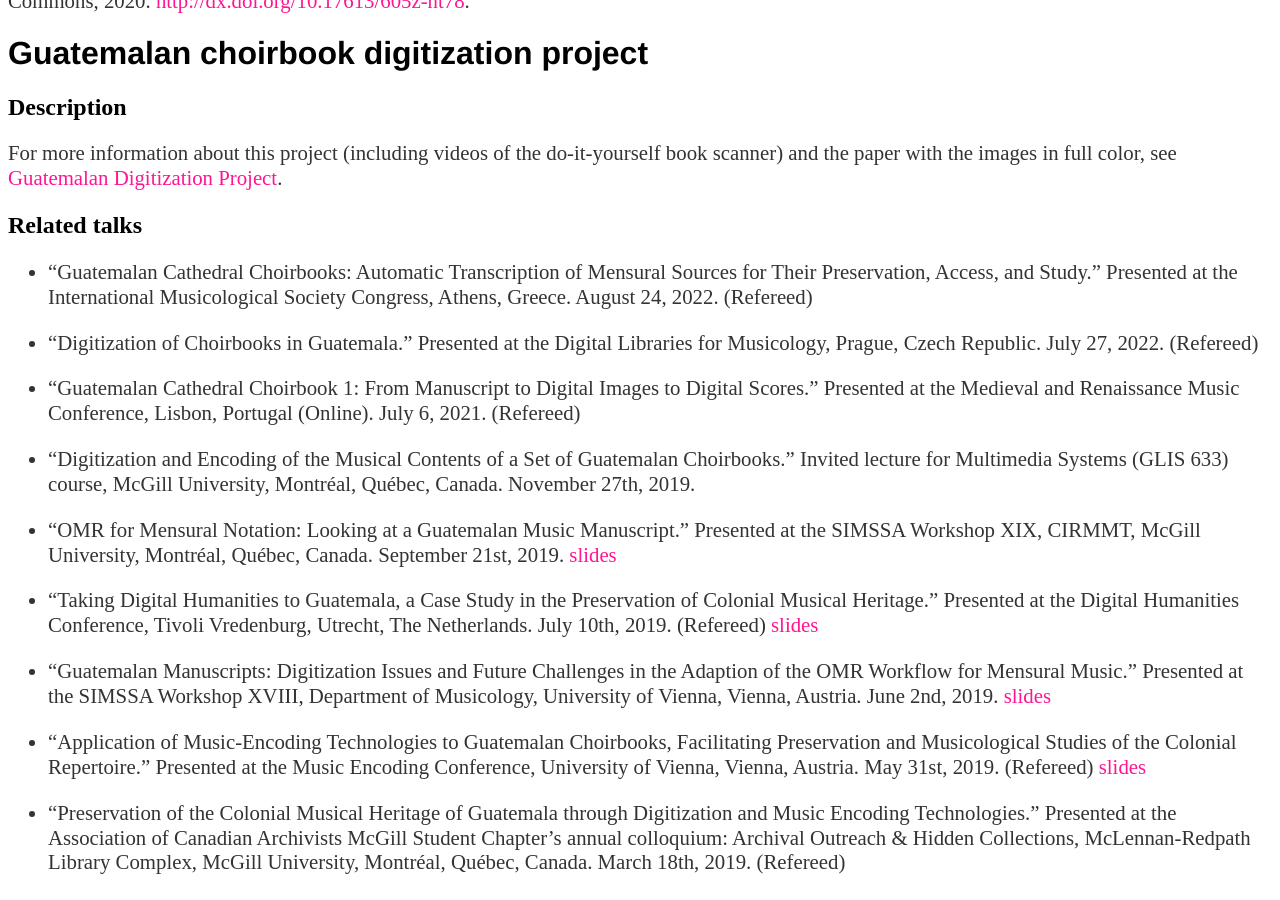
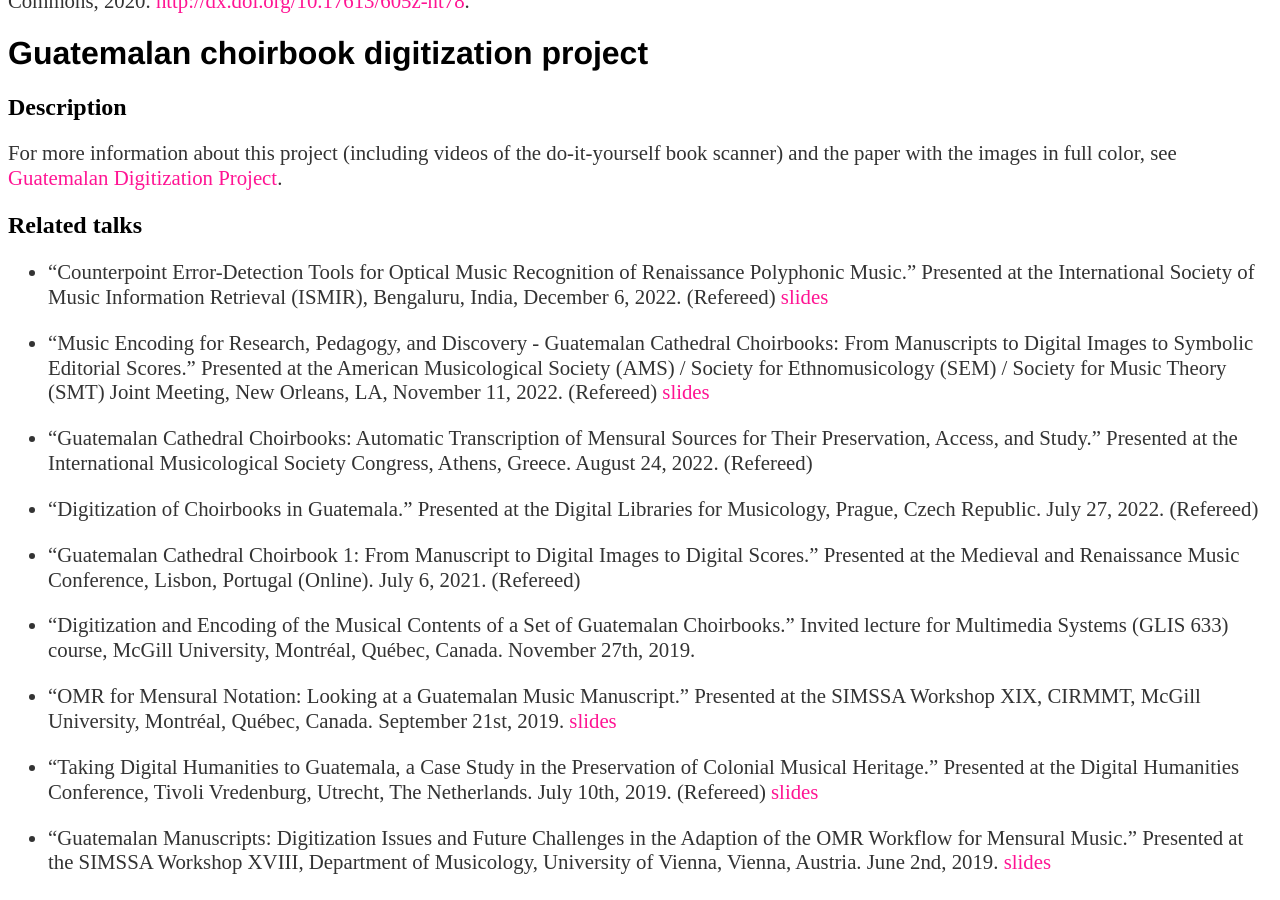
Before and after one commit to martha-thomae/martha-thomae.github.io, a Jekyll site: the page built from projects/index.md, in a window 1280 px wide and 900 px high, scrolled down 2242 px. Built offline with Jekyll 4.4.1, drawn with Linux system fonts in a browser that asks for light colours.

Commit message:
Update talksGuate.yaml

```diff
--- a/_data/talksGuate.yaml
+++ b/_data/talksGuate.yaml
@@ -1,3 +1,7 @@
+- name: '“Counterpoint Error-Detection Tools for Optical Music Recognition of Renaissance Polyphonic Music.” Presented at the International Society of Music Information Retrieval (ISMIR), Bengaluru, India, December 6, 2022. (Refereed)'
+  link: https://ismir2022program.ismir.net/poster_44.html
+- name: '“Music Encoding for Research, Pedagogy, and Discovery - Guatemalan Cathedral Choirbooks: From Manuscripts to Digital Images to Symbolic Editorial Scores.” Presented at the American Musicological Society (AMS) / Society for Ethnomusicology (SEM) / Society for Music Theory (SMT) Joint Meeting, New Orleans, LA, November 11, 2022. (Refereed)'
+  link: https://www.youtube.com/watch?v=aNpDpPOyOMY
 - name: '“Guatemalan Cathedral Choirbooks: Automatic Transcription of Mensural Sources for Their Preservation, Access, and Study.” Presented at the International Musicological Society Congress, Athens, Greece. August 24, 2022. (Refereed)'
   link: /
 - name: “Digitization of Choirbooks in Guatemala.” Presented at the Digital Libraries for Musicology, Prague, Czech Republic. July 27, 2022. (Refereed)
```
